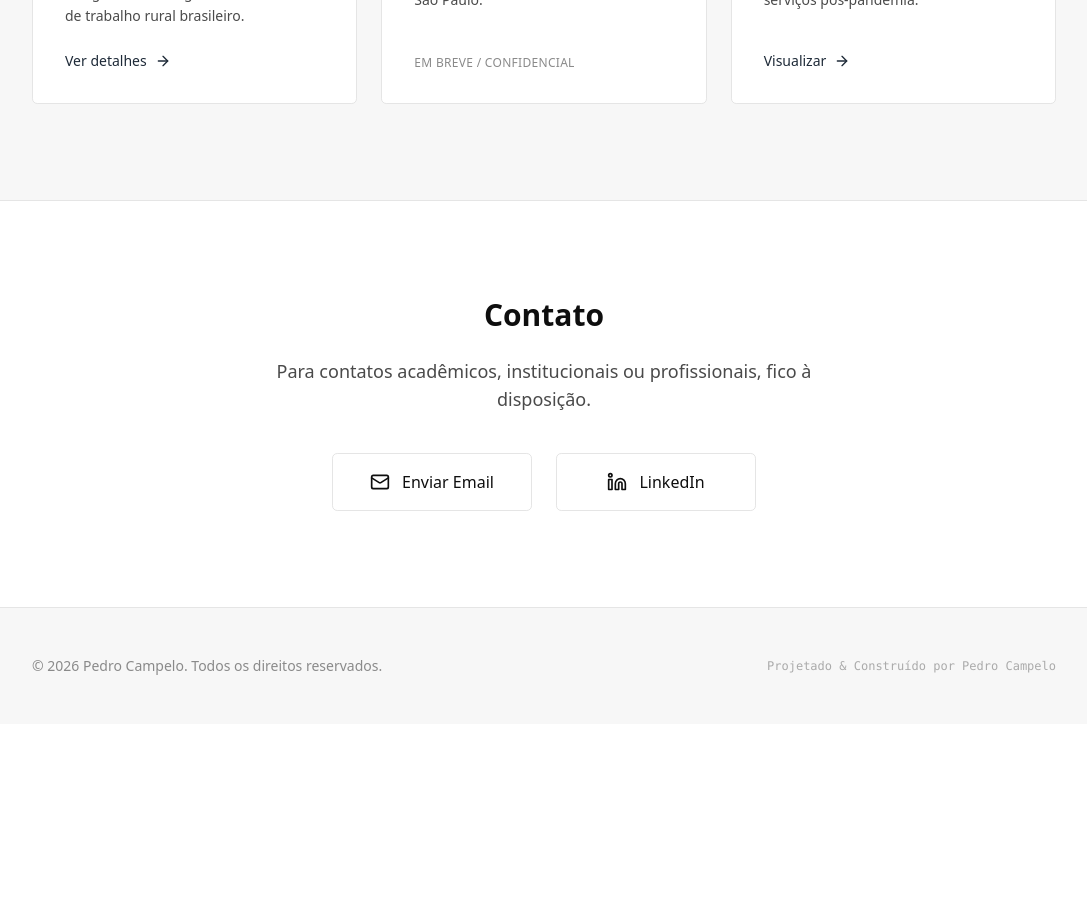
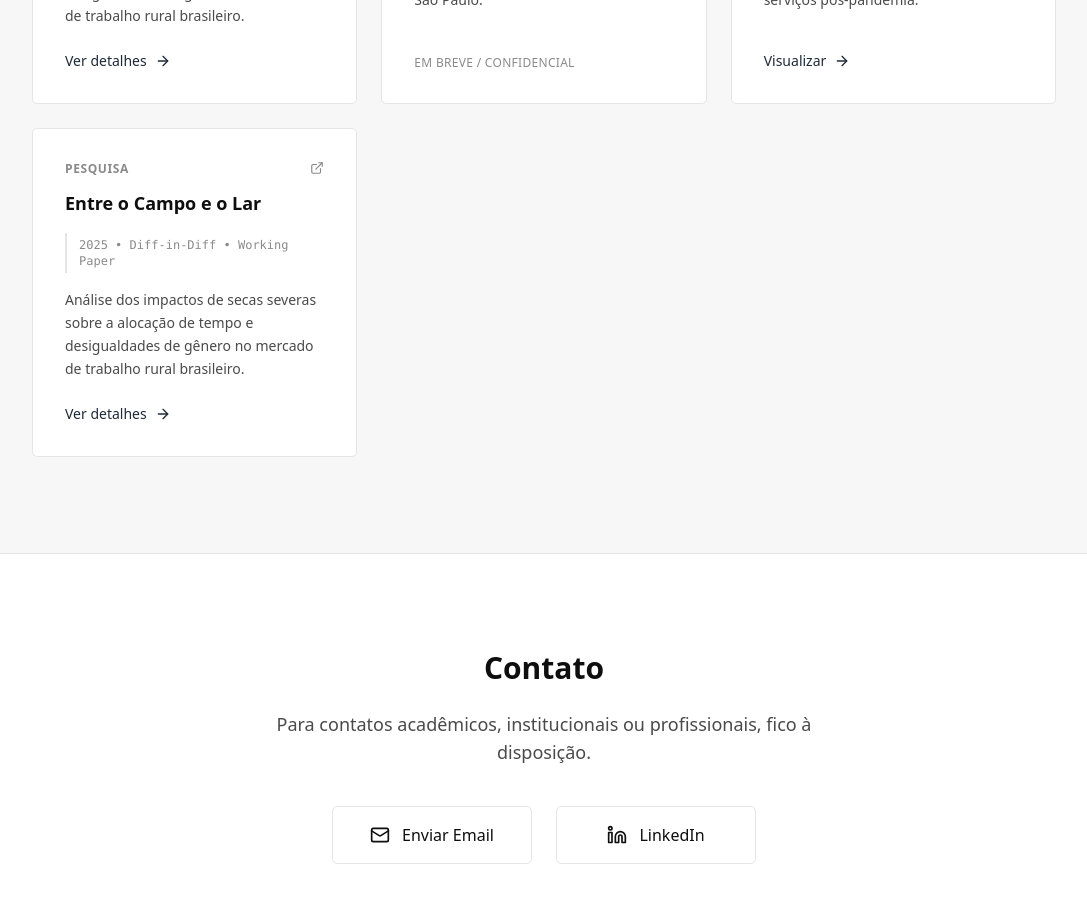
Before and after one commit to pedroocampelo/site, a React (Vite) app: page / in a window 1280 px wide. Shown: the part 2560-3462 px from the top of the page, without its empty margins (96-1183 px from the left). Before the commit the page ends 3284 px from the top, so only its background shows below. Built offline with nearby package versions, Linux system fonts and the light colour scheme.

Commit message:
templateData.ts

```diff
--- a/src/react-app/content/templateData.ts
+++ b/src/react-app/content/templateData.ts
@@ -69,6 +69,13 @@ export const TEMPLATE_DATA = {
       description: "Aplicação de modelos de Vetores Autorregressivos (VAR) para entender a persistência inflacionária no setor de serviços pós-pandemia.",
       onOpen: () => alert("Exemplo de ação modal"),
       metadata: { year: "2024", methods: "VAR/VEC", output: "Artigo de Termo" }
-    }
-  ]
+    },
+    {
+      title: "Entre o Campo e o Lar",
+      type: "Pesquisa",
+      description: "Análise dos impactos de secas severas sobre a alocação de tempo e desigualdades de gênero no mercado de trabalho rural brasileiro.",
+      link: "https://exemplo.com/paper",
+      metadata: { year: "2025", methods: "Diff-in-Diff", output: "Working Paper" }
+    },
+  ],
 };
```
